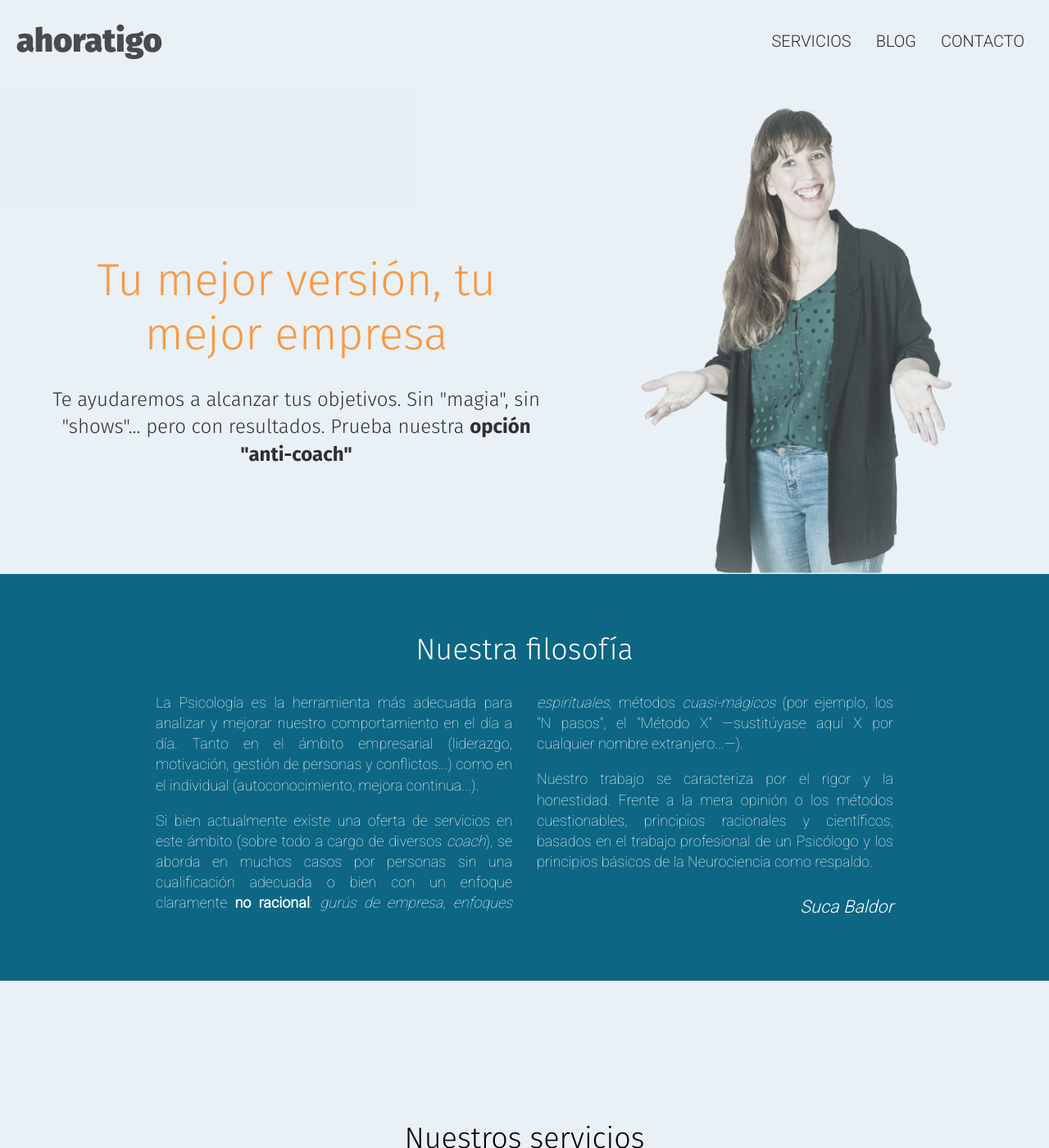
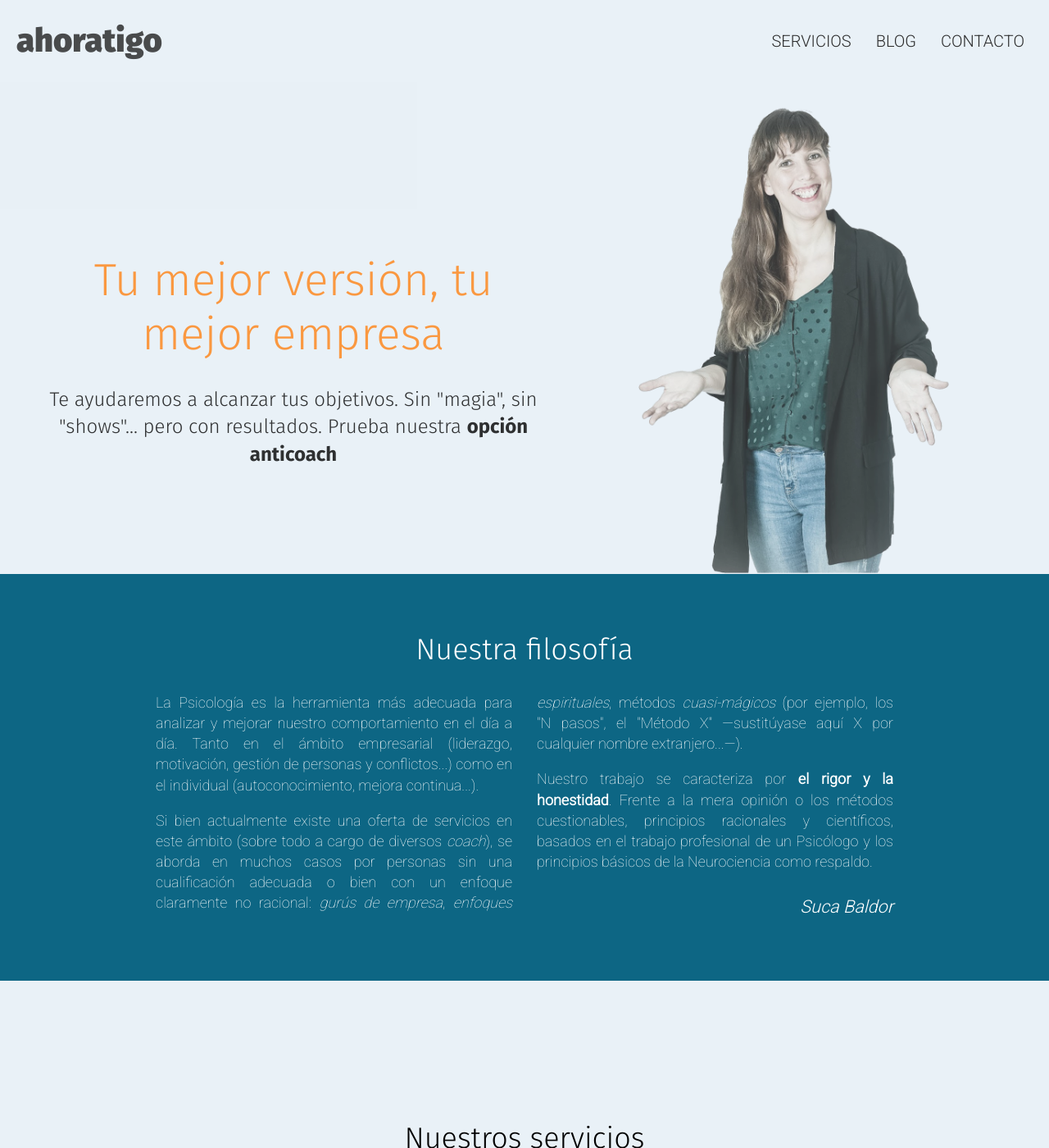
Before and after one commit to sukabal/sukabal.github.io, a Jekyll site: the page built from index.html, in a window 1280 px wide and 1400 px high. Shown: the whole window at 82% size. Built offline with Jekyll 4.4.1, drawn with Linux system fonts in a browser that asks for light colours; comment, search, counter and statistics services are not loaded.

Commit message:
fix: seo tags and text small adjustments

```diff
--- a/_config.yml
+++ b/_config.yml
@@ -15,12 +15,14 @@
 # in the templates via {{ site.myvariable }}.
 title: ahoratigo.com
 name: ahoratigo
+author: Suca Baldor
 email: suca@ahoratigo.com
+logo: https://ahoratigo.com/logo.png
 description: >-
-  AHORATIGO es tu nueva plataforma de apoyo psicológico en red. Siempre que necesites ayuda, ahí estaremos para ti.
-  Problemas de pareja, algo que quieras cambiar o mejorar en tu vida, guía, consejo, ayuda...
+  Tu nueva plataforma de apoyo psicológico en línea.
 baseurl: "" # the subpath of your site, e.g. /blog
-url: "https://ahoratigo.com" # the base hostname & protocol for your site, e.g. http://example.com
+tagline: AHORATIGO
+url: https://ahoratigo.com # the base hostname & protocol for your site, e.g. http://example.com
 twitter:
   username: ahoratigo
   card: summary
@@ -34,7 +36,6 @@ permalink: /blog/:year/:month/:day/:title
 plugins:
   - jekyll-feed
   - jekyll-seo-tag
-
 # Exclude from processing.
 # The following items will not be processed, by default. Create a custom list
 # to override the default setting.
--- a/index.html
+++ b/index.html
@@ -10,7 +10,7 @@ title: Bienvenido a ahoratigo.com
     </h1>
     <p class="hero-header__subtitle">
       Te ayudaremos a alcanzar tus objetivos. Sin "magia", sin "shows"... pero con resultados.
-      Prueba nuestra <strong>opción "anti-coach"</strong>
+      Prueba nuestra <strong>opción anticoach</strong>
     </p>
   </div>
 
@@ -29,16 +29,15 @@ title: Bienvenido a ahoratigo.com
     <p>
       Si bien actualmente existe una oferta de servicios en este ámbito (sobre todo a cargo de
       diversos <em>coach</em>), se aborda en muchos casos por personas sin una cualificación
-      adecuada o bien con un enfoque claramente <strong>no racional</strong>:
-      <em>gurús de empresa</em>, <em>enfoques espirituales</em>, métodos <em>cuasi-mágicos</em> (por
-      ejemplo, los "N pasos", el "Método X" &mdash;sustitúyase aquí X por cualquier nombre
-      extranjero...&mdash;).
+      adecuada o bien con un enfoque claramente no racional: <em>gurús de empresa</em>,
+      <em>enfoques espirituales</em>, métodos <em>cuasi-mágicos</em> (por ejemplo, los "N pasos", el
+      "Método X" &mdash;sustitúyase aquí X por cualquier nombre extranjero...&mdash;).
     </p>
 
     <p>
-      Nuestro trabajo se caracteriza por el rigor y la honestidad. Frente a la mera opinión o los
-      métodos cuestionables, principios racionales y científicos, basados en el trabajo profesional
-      de un Psicólogo y los principios básicos de la Neurociencia como respaldo.
+      Nuestro trabajo se caracteriza por <strong>el rigor y la honestidad</strong>. Frente a la mera
+      opinión o los métodos cuestionables, principios racionales y científicos, basados en el
+      trabajo profesional de un Psicólogo y los principios básicos de la Neurociencia como respaldo.
     </p>
 
     <p class="signed-suca">
```
